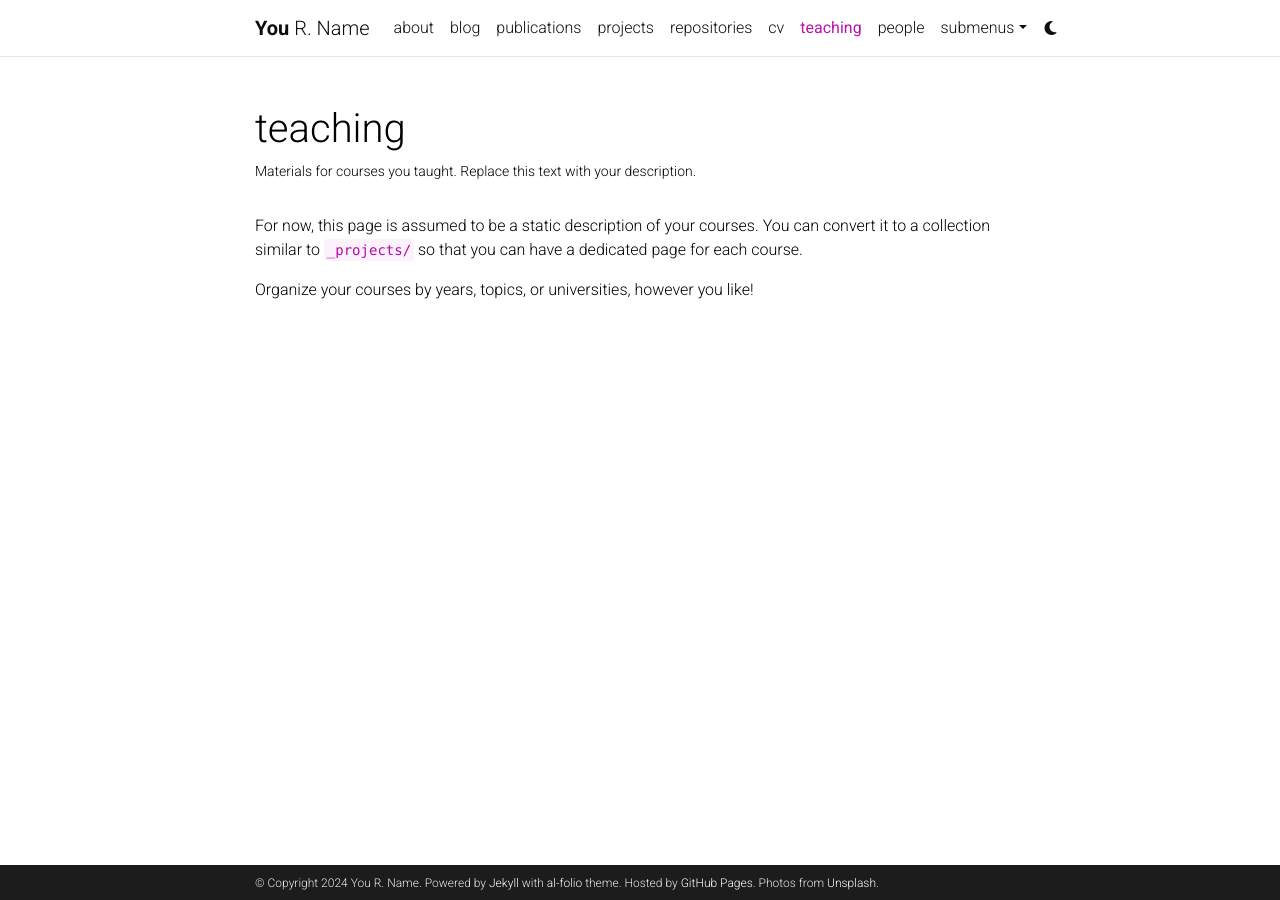
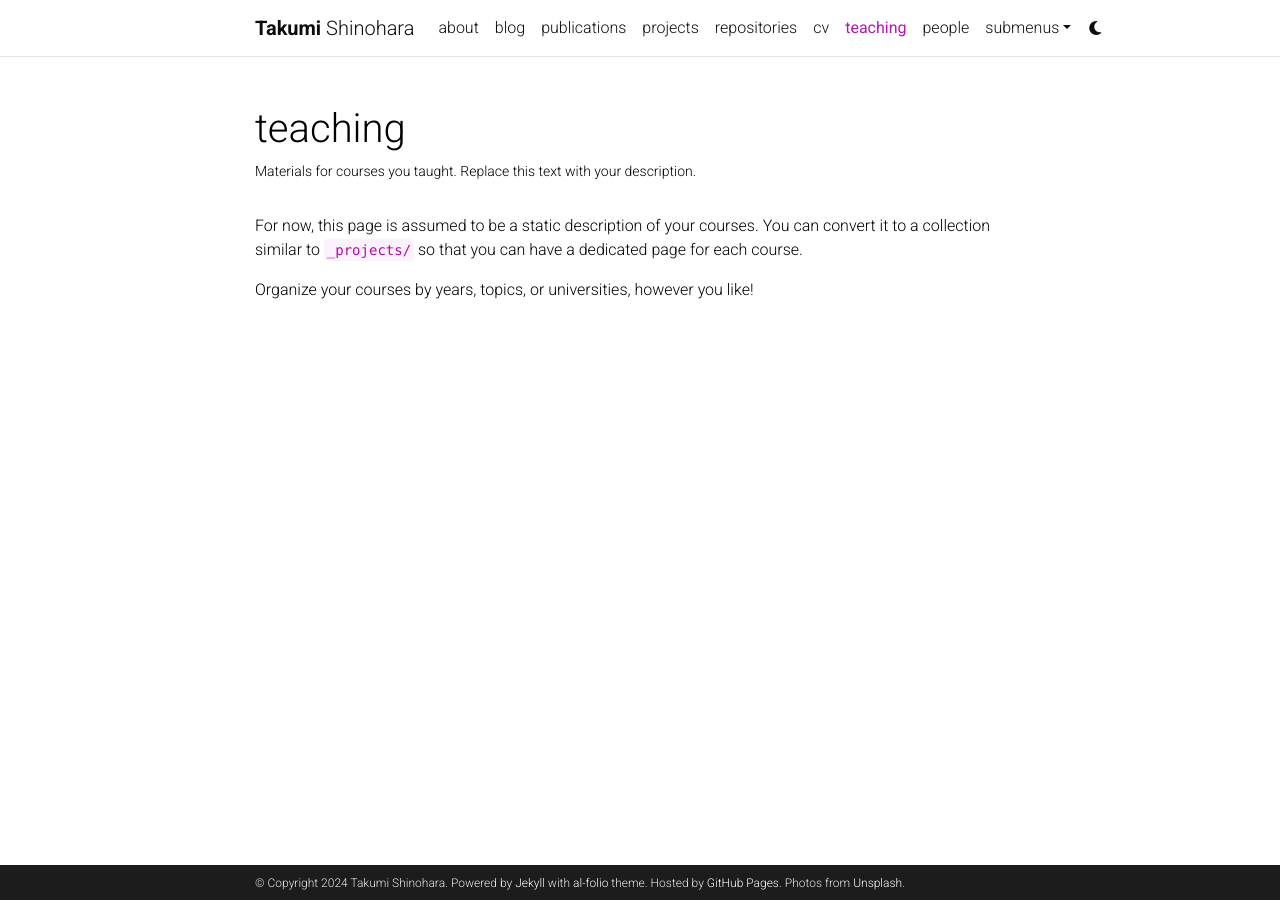
Before and after one commit to Takumi-Shinohara/Takumi-Shinohara.github.io, a Jekyll site: the page built from _pages/teaching.md, in a window 1280 px wide. Built offline with Jekyll 4.4.1, drawn with Linux system fonts in a browser that asks for light colours; comment, search, counter and statistics services are not loaded; a style sheet for code colours, icons or effects is not loaded.

Commit message:
Update _config.yml

```diff
--- a/_config.yml
+++ b/_config.yml
@@ -3,10 +3,10 @@
 # -----------------------------------------------------------------------------
 
 title: blank # the website title (if blank, full name will be used instead)
-first_name: You
-middle_name: R.
-last_name: Name
-email: you@example.com
+first_name: Takumi
+middle_name:
+last_name: Shinohara
+email: takumis@nl.sd.keio.ac.jp
 description: > # the ">" symbol means to ignore newlines until "footer_text:"
   A simple, whitespace theme for academics. Based on [*folio](https://github.com/bogoli/-folio) design.
 footer_text: >
@@ -18,8 +18,8 @@ keywords: jekyll, jekyll-theme, academic-website, portfolio-website  # add your
 lang: en # the language of your site (for example: en, fr, cn, ru, etc.)
 icon: ⚛️  # the emoji used as the favicon (alternatively, provide image name in /assets/img/)
 
-url: https://alshedivat.github.io # the base hostname & protocol for your site
-baseurl: /al-folio # the subpath of your site, e.g. /blog/. Leave blank for root
+url: https://takumi-shinohara.github.io # the base hostname & protocol for your site
+baseurl:  # the subpath of your site, e.g. /blog/. Leave blank for root
 last_updated: false # set to true if you want to display last updated in the footer
 impressum_path:  # set to path to include impressum link in the footer, use the same path as permalink in a page, helps to conform with EU GDPR
 
```
